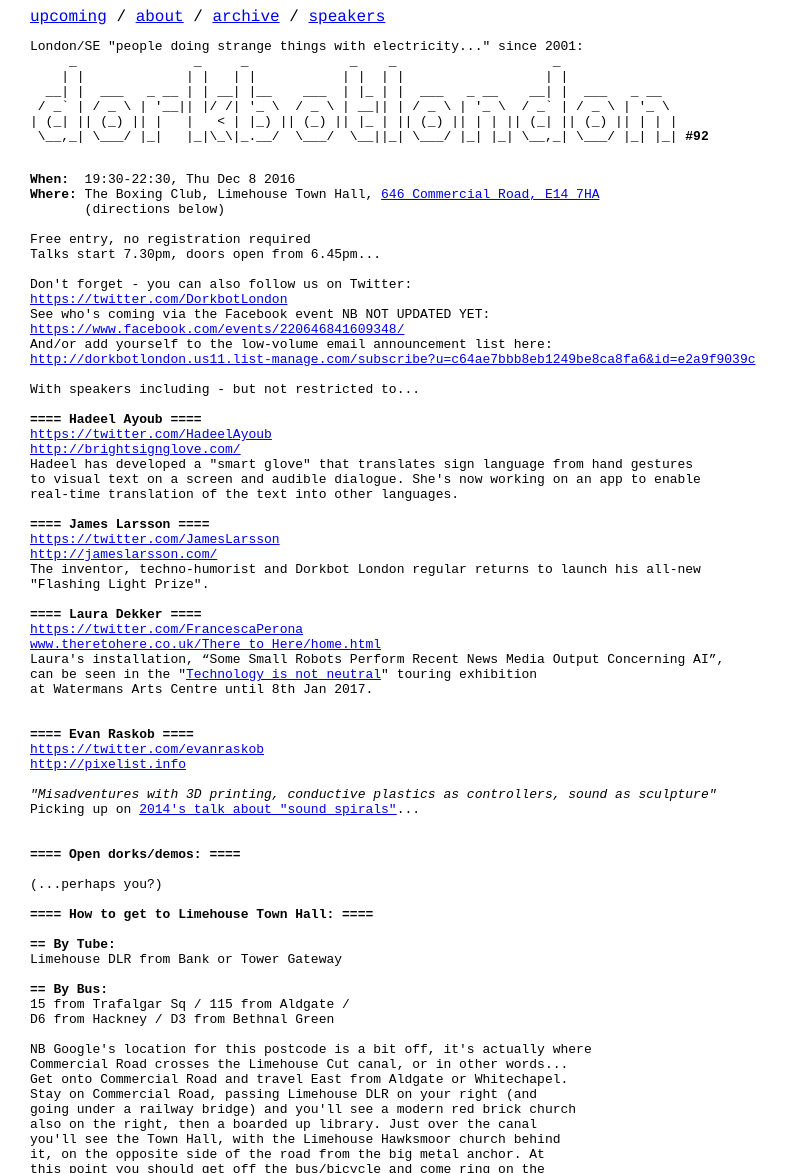
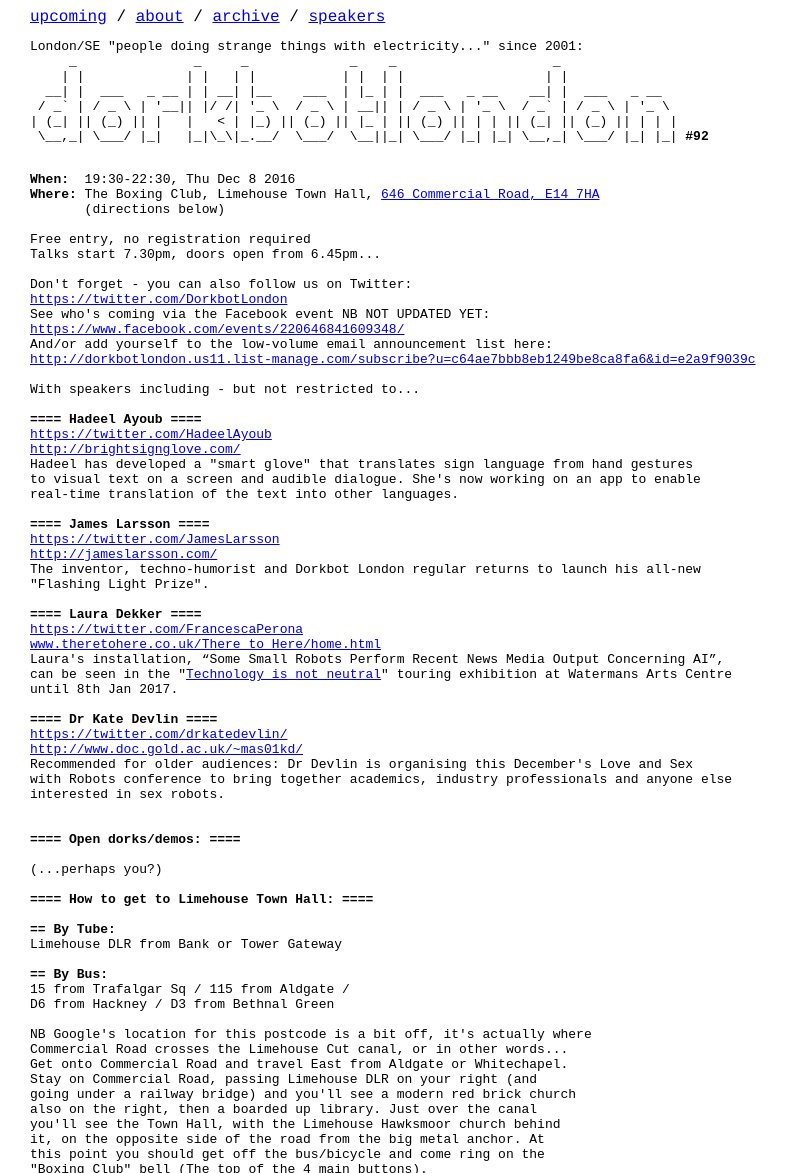
Before and after one commit to dorkbotlondon/dorkbotlondon.github.io, a Jekyll site: the page built from _posts/2016-12-08-92.html, in a window 1280 px wide, cut to the strip 0-1173 px from the top of the page. Shown: the whole strip, without its empty margins (0-788 px from the left). Built offline with Jekyll 4.4.1, drawn with Linux system fonts in a browser that asks for light colours; Markdown is read by kramdown in place of the engine named in the settings; a script that is not in the unit is left out.

Commit message:
Update 2016-12-08-92.html

```diff
--- a/_posts/2016-12-08-92.html
+++ b/_posts/2016-12-08-92.html
@@ -41,16 +37,15 @@
 <a href="https://twitter.com/LauraDekker_io">https://twitter.com/FrancescaPerona</a>
 <a href="www.theretohere.co.uk/There_to_Here/home.html">www.theretohere.co.uk/There_to_Here/home.html</a>
 Laura's installation, “Some Small Robots Perform Recent News Media Output Concerning AI”,
-can be seen in the "<a href="https://www.watermans.org.uk/events/technology-is-not-neutral/">Technology is not neutral</a>" touring exhibition
-at Watermans Arts Centre until 8th Jan 2017.
+can be seen in the "<a href="https://www.watermans.org.uk/events/technology-is-not-neutral/">Technology is not neutral</a>" touring exhibition at Watermans Arts Centre
+until 8th Jan 2017.
 
-
-<b>==== Evan Raskob ====</b>
-<a href="https://twitter.com/evanraskob">https://twitter.com/evanraskob</a>
-<a href="http://pixelist.info">http://pixelist.info</a>
-
-<i>"Misadventures with 3D printing, conductive plastics as controllers, sound as sculpture"</i>
-Picking up on <a href="http://dorkbotlondon.org/86/">2014's talk about "sound spirals"</a>...
+<b>==== Dr Kate Devlin ====</b>
+<a href="https://twitter.com/drkatedevlin/">https://twitter.com/drkatedevlin/</a>
+<a href="http://www.doc.gold.ac.uk/~mas01kd/">http://www.doc.gold.ac.uk/~mas01kd/</a>
+Recommended for older audiences: Dr Devlin is organising this December's Love and Sex
+with Robots conference to bring together academics, industry professionals and anyone else
+interested in sex robots.
 
 
 <b>==== Open dorks/demos: ====</b>
```
Also changed, not shown: other parts of _posts/2016-12-08-92.html (+0 -4 lines).
